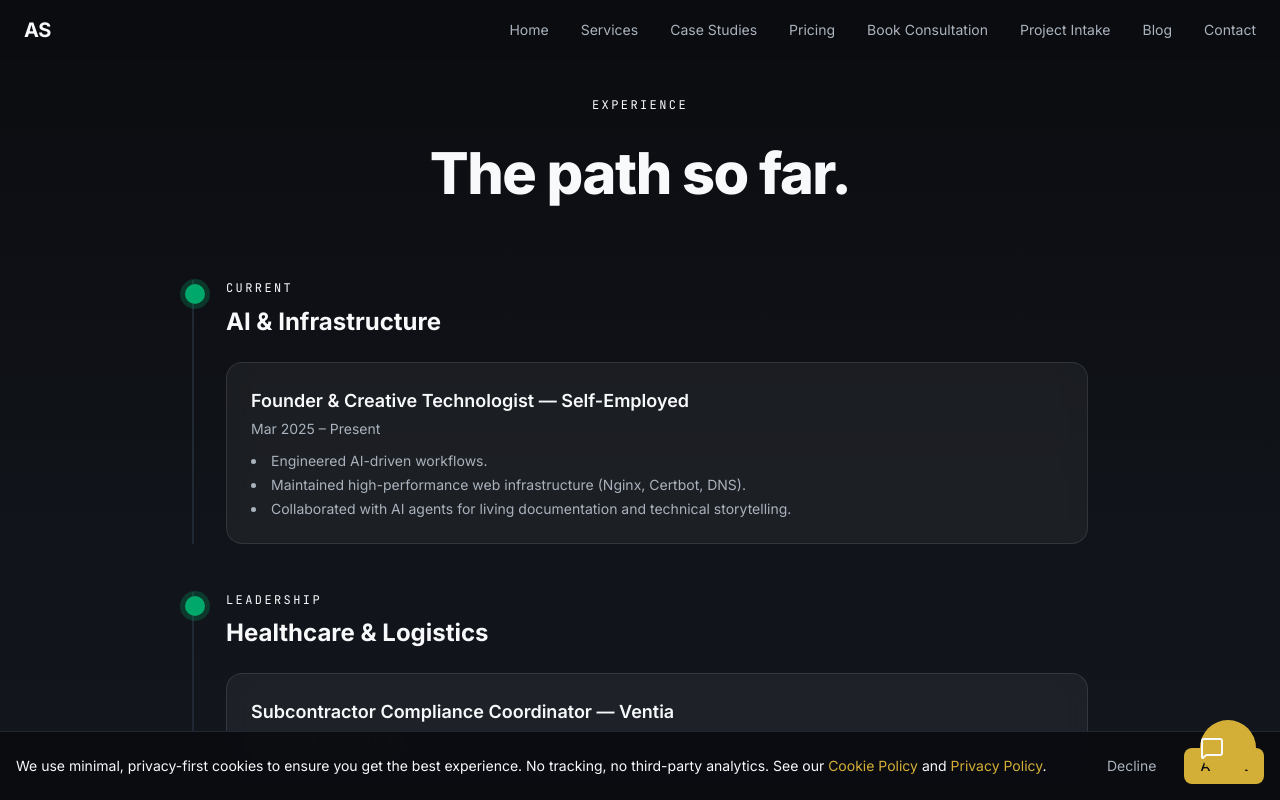
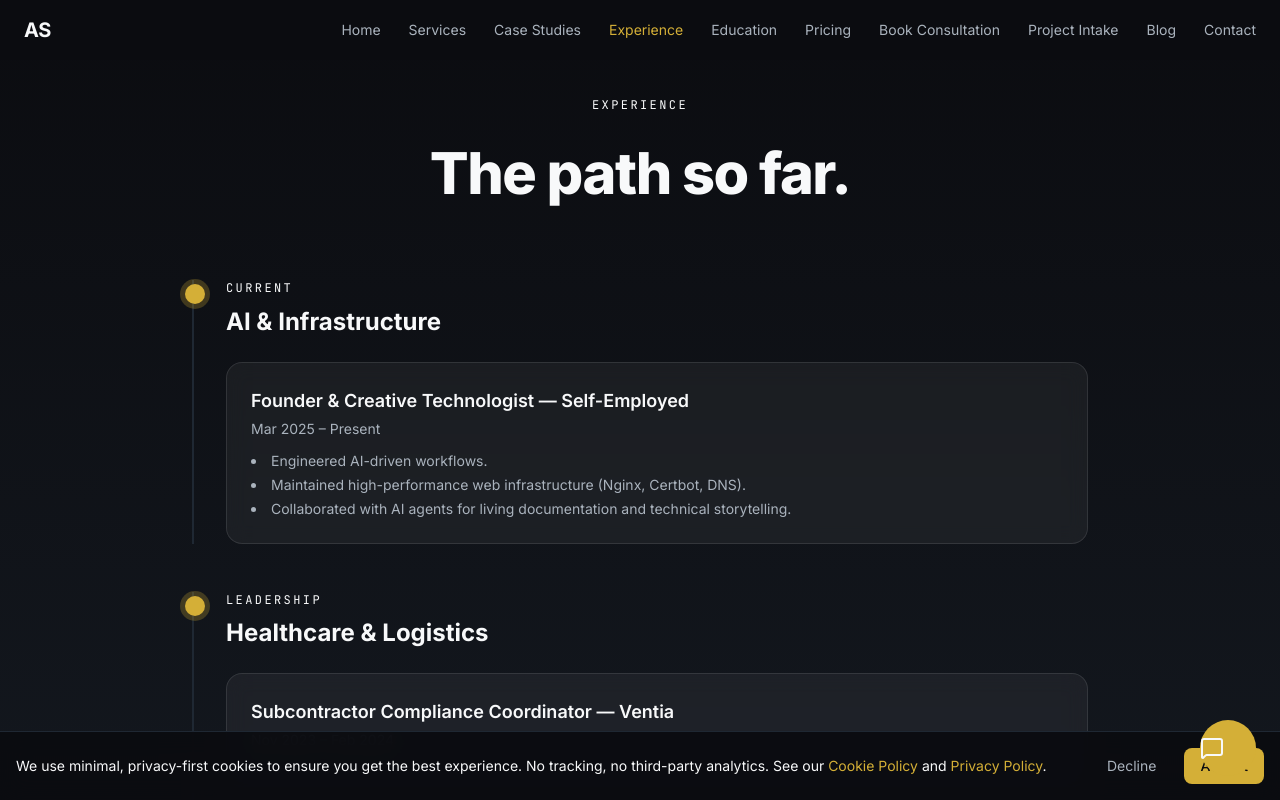
Before and after one commit to ajaysidal/ajay-portfolio, a Next.js app: page /experience in a window 1280 px wide. Shown: the top 800 px of the page. Built offline with nearby package versions, Linux system fonts and the light colour scheme.

Commit message:
feat: expose Experience and Education in primary navigation; align timeline accent to brand gold

```diff
--- a/app/experience/page.tsx
+++ b/app/experience/page.tsx
@@ -91,7 +91,7 @@ export default function Experience() {
                 transition={{ duration: 0.6, delay: eraIndex * 0.1 }}
                 className="relative pl-8 border-l-2 border-[#1F2833]"
             >
-              <div className="absolute -left-[9px] top-1 w-5 h-5 rounded-full bg-[#00A86B] shadow-[0_0_0_5px_rgba(0,168,101,0.25)]" />
+              <div className="absolute -left-[9px] top-1 w-5 h-5 rounded-full bg-[#D4AF37] shadow-[0_0_0_5px_rgba(212,175,55,0.25)]" />
               <span className="mono text-sm mb-2 block">{era.period}</span>
               <h3 className="text-2xl font-bold mb-6">{era.title}</h3>
 
--- a/components/Header.tsx
+++ b/components/Header.tsx
@@ -2,12 +2,14 @@
 
 import Link from "next/link";
 import { usePathname } from "next/navigation";
-import { useState, useEffect } from "react";
+import { useState } from "react";
 
 const navLinks = [
   { id: "home", href: "/", label: "Home" },
   { id: "services", href: "/services", label: "Services" },
   { id: "case-studies", href: "/case-studies", label: "Case Studies" },
+  { id: "experience", href: "/experience", label: "Experience" },
+  { id: "education", href: "/education", label: "Education" },
   { id: "pricing", href: "/pricing", label: "Pricing" },
   { id: "book", href: "/book", label: "Book Consultation" },
   { id: "project-intake", href: "/project-intake", label: "Project Intake" },
@@ -17,33 +19,26 @@ const navLinks = [
 
 export default function Header() {
   const pathname = usePathname();
-  const [isScrolled, setIsScrolled] = useState(false);
   const [isMobileMenuOpen, setIsMobileMenuOpen] = useState(false);
 
-  useEffect(() => {
-    const handleScroll = () => {
-      setIsScrolled(window.scrollY > 50);
-    };
-    window.addEventListener("scroll", handleScroll);
-    return () => window.removeEventListener("scroll", handleScroll);
-  }, []);
-
   return (
-    <header
-      className="fixed top-0 left-0 right-0 z-50 transition-all duration-300 bg-[#0B0C10]"
-    >
+    <header className="fixed top-0 left-0 right-0 z-50 transition-all duration-300 bg-[#0B0C10]">
       <nav className="max-w-7xl mx-auto px-6 py-4 flex items-center justify-between">
         <Link href="/" className="text-xl font-bold text-[#F8F9FA] tracking-tight">
           AS
         </Link>
 
         {/* Desktop Navigation */}
-        <div className="hidden md:flex gap-8">
+        <div className="hidden lg:flex items-center gap-5 xl:gap-7">
           {navLinks.map((link) => (
             <Link
               key={link.id}
               href={link.href}
-              className="text-sm transition-colors duration-200 text-[#aab3bd] hover:text-[#D4AF37]"
+              className={`text-sm transition-colors duration-200 ${
+                pathname === link.href
+                  ? "text-[#D4AF37]"
+                  : "text-[#aab3bd] hover:text-[#D4AF37]"
+              }`}
             >
               {link.label}
             </Link>
@@ -52,7 +47,7 @@ export default function Header() {
 
         {/* Mobile Menu Button */}
         <button
-          className="md:hidden text-[#F8F9FA]"
+          className="lg:hidden text-[#F8F9FA]"
           onClick={() => setIsMobileMenuOpen(!isMobileMenuOpen)}
           aria-label="Toggle menu"
         >
@@ -83,13 +78,17 @@ export default function Header() {
 
       {/* Mobile Menu */}
       {isMobileMenuOpen && (
-        <div className="md:hidden backdrop-blur-md bg-[#0B0C10]/95 border-t border-[#1F2833]">
+        <div className="lg:hidden backdrop-blur-md bg-[#0B0C10]/95 border-t border-[#1F2833]">
           <div className="px-6 py-4 space-y-3">
             {navLinks.map((link) => (
               <Link
                 key={link.id}
                 href={link.href}
-              className="block py-2 text-sm transition-colors duration-200 text-[#aab3bd] hover:text-[#D4AF37]"
+                className={`block py-2 text-sm transition-colors duration-200 ${
+                  pathname === link.href
+                    ? "text-[#D4AF37]"
+                    : "text-[#aab3bd] hover:text-[#D4AF37]"
+                }`}
                 onClick={() => setIsMobileMenuOpen(false)}
               >
                 {link.label}
```
Lines whose indentation alone changed are shown as unchanged.
